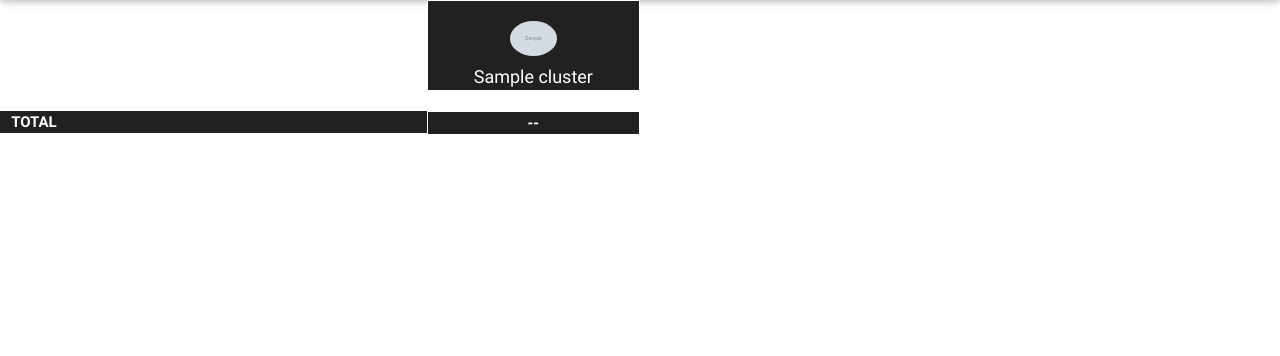
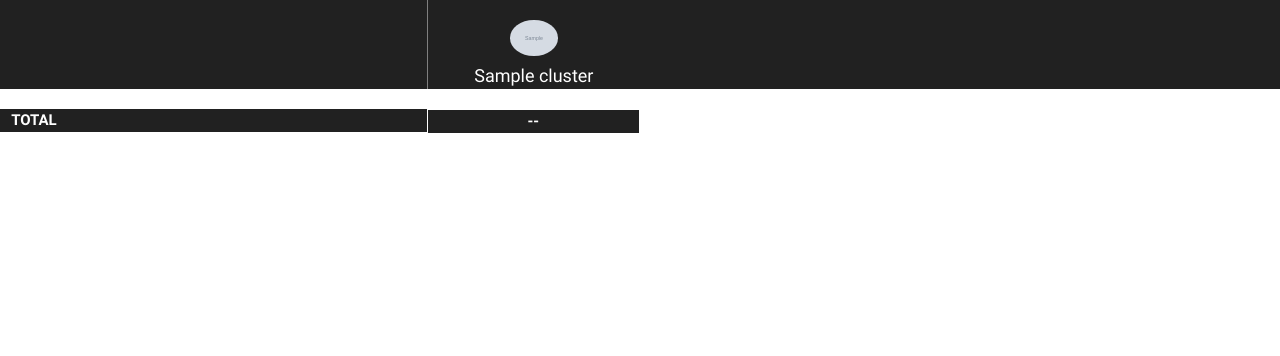
Before and after one commit to miriammariety/scoreboard, a Django app: page /scoreboard/ in a window 1280 px wide. Shown: the part 64-420 px from the top of the page. Run offline with Django 3.2, Linux system fonts and the light colour scheme; tables that the repository leaves empty hold one stand-in row (values such as "Sample post"); grey boxes marked "Sample" are stand-in pictures; some libraries are stand-ins or nearby versions.

Commit message:
added color, and implement pushpin

```diff
--- a/live/static/live/js/pushpin.js
+++ b/live/static/live/js/pushpin.js
@@ -1,19 +1,10 @@
-var container = $('.container');
-var main = $('main');
-var header = $('header');
-var footer = $('footer');
-
-main.css('padding-bottom', footer.outerHeight() + 'px');
-
-
-$(window).on('scroll', function() {
-    console.log($(window).scrollTop(), header.outerHeight(), header.find('.row').outerHeight());
-    var height = header.outerHeight() - header.find('.row').outerHeight();
-    if ($(window).scrollTop() > height) {
-        header.addClass('mini');
-        container.css('padding-top', header.outerHeight() + 'px');
-    } else {
-        header.removeClass('mini');
-        container.removeAttr('style');
-    }
+var headers = $('.headers')
+$(document).on('scroll', function() {
+	console.log($('.headers').offset());
+	console.log(window.scrollY);
+	if (window.scrollY > headers.height()) {
+		headers.addClass('pinned-headers');
+	} else {
+		headers.removeClass('pinned-headers');
+	}
 });
--- a/live/templates/live/scoreboard.html
+++ b/live/templates/live/scoreboard.html
@@ -3,9 +3,9 @@
 {% block title %} Intrams 2016 | Scoreboard {% endblock %}
 
 {% block content %}
-<div class="row">
+<div class="row headers grey darken-4">
   {% for cluster in clusters %}
-  <div class="col s2 m2 l2 push-l4 push-s4 push-m4 grey white-text darken-4 center" style="border: 1px solid white">
+  <div class="col s2 m2 l2 push-l4 push-s4 push-m4 white-text darken-4 center cluster-score-header" id="{{ cluster.pk }}">
     <div style="padding-top: 20px">
       <a href="{% url "live:cluster" cluster.pk %}"><img src="{{cluster.image.url}}" alt="" class="circle" width="25%"></a>
     </div>
--- a/scoreboard/static/scoreboard/css/style.css
+++ b/scoreboard/static/scoreboard/css/style.css
@@ -119,3 +119,29 @@ main {
 .cluster-header{
     font-weight: 500;
 }
+
+.pinned-headers {
+  position: fixed;
+  width: 100%;
+  top: 0;
+}
+
+.cluster-score-header {
+  border-left: 1px solid grey;
+}
+
+#arts-comm-bullets {
+  background-color: rgb(41, 58, 9);
+}
+
+#golden-scions {
+  background-color: rgb(163, 107, 14);
+}
+
+#management-tycoons {
+  background-color: rgb(62, 96, 119);
+}
+
+#soc-sci-stallions {
+  background-color: rgb(224, 32, 35);
+}
```
